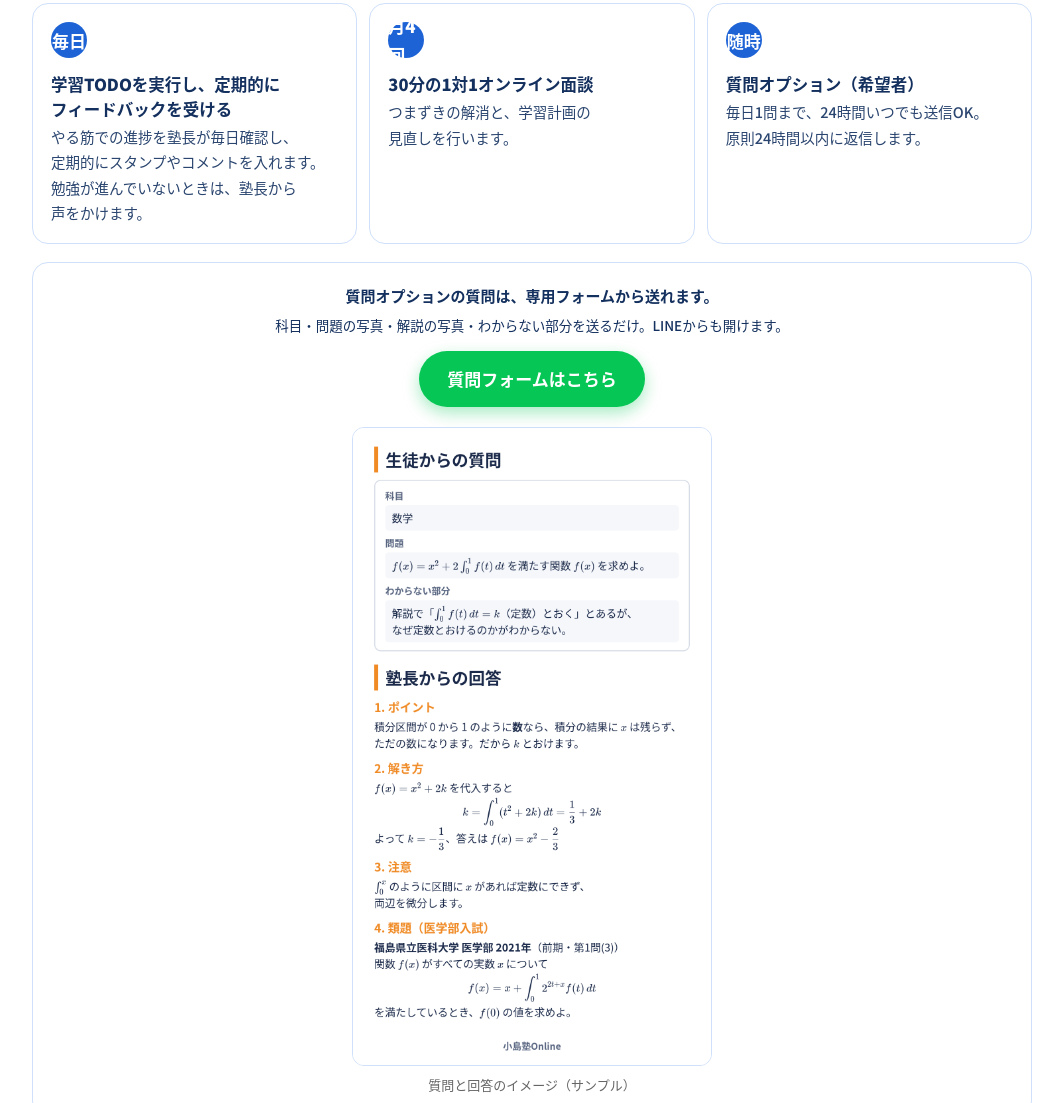
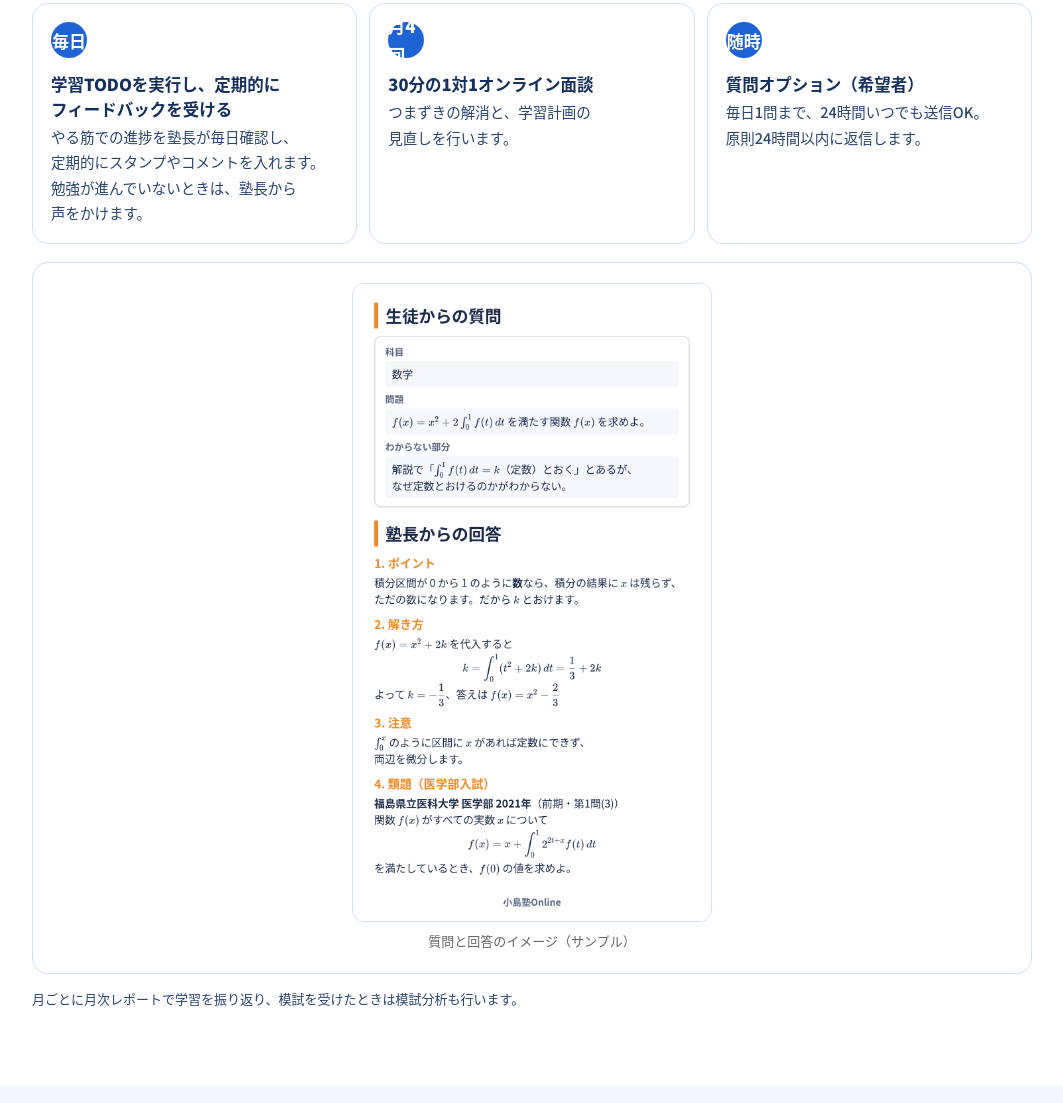
Before and after one commit to kojimajuku/kojimajuku-online, a plain HTML site: page index.html in a window 1280 px wide. Shown: the part 5124-6227 px from the top of the page, without its empty margins (108-1171 px from the left). Drawn offline with Linux system fonts and the light colour scheme.

Commit message:
質問フォームのリンクを削除（サンプル画像は残す）

```diff
--- a/index.html
+++ b/index.html
@@ -303,11 +303,8 @@ footer b{color:#fff;font-size:15px}
    <div class="step"><div class="n">随時</div><div><h3>質問オプション（希望者）</h3><p>毎日1問まで、24時間いつでも送信OK。原則24時間以内に返信します。</p></div></div>
   </div>
   <div class="qform" style="margin-top:18px;background:#fff;border:1px solid var(--line);border-radius:16px;padding:20px 18px;text-align:center">
-   <p style="font-size:15px;font-weight:700">質問オプションの質問は、専用フォームから送れます。</p>
-   <p style="font-size:13.5px;font-weight:500;margin-top:4px">科目・問題の写真・解説の写真・わからない部分を送るだけ。LINEからも開けます。</p>
-   <a class="btn" href="https://tally.so/r/yXM57p" target="_blank" rel="noopener" style="margin-top:14px">質問フォームはこちら</a>
-   <figure style="margin:20px auto 0;max-width:360px">
-    <img src="img/question_sample.png" alt="質問フォームで送った問題写真と、塾長からの回答のイメージ" loading="lazy" style="display:block;width:100%;height:auto;border:1px solid var(--line);border-radius:12px">
+   <figure style="margin:0 auto;max-width:360px">
+    <img src="img/question_sample.png" alt="質問と、塾長からの回答のイメージ" loading="lazy" style="display:block;width:100%;height:auto;border:1px solid var(--line);border-radius:12px">
     <figcaption style="font-size:13px;color:#666;margin-top:8px">質問と回答のイメージ（サンプル）</figcaption>
    </figure>
   </div>
```
